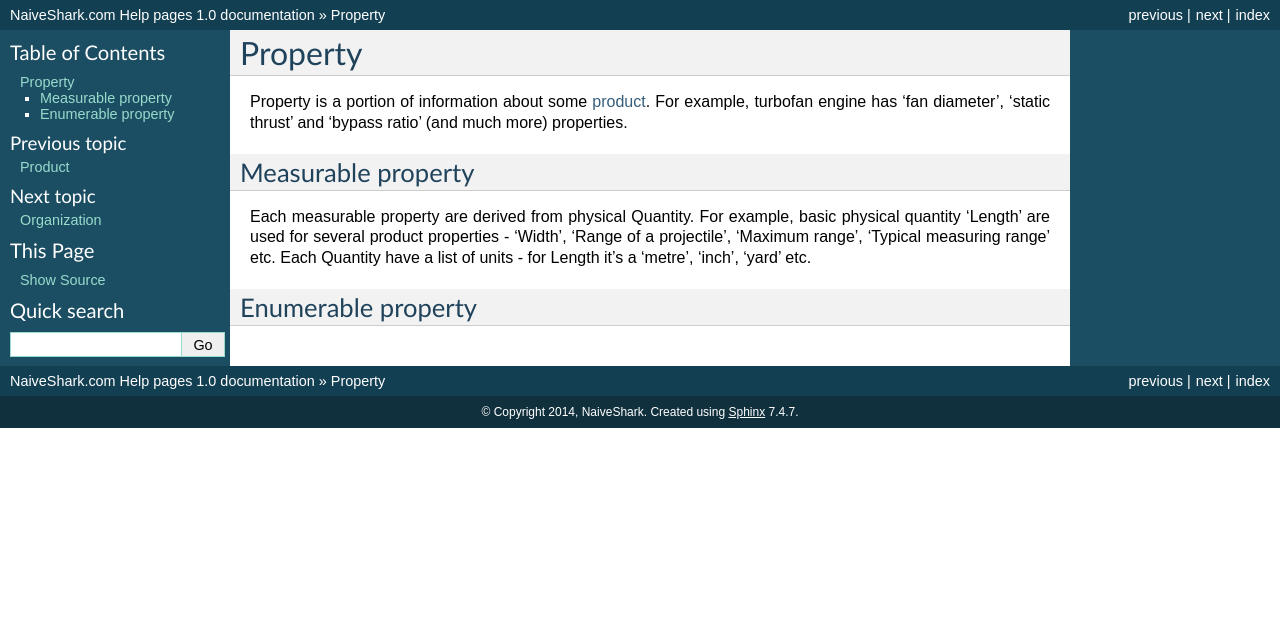
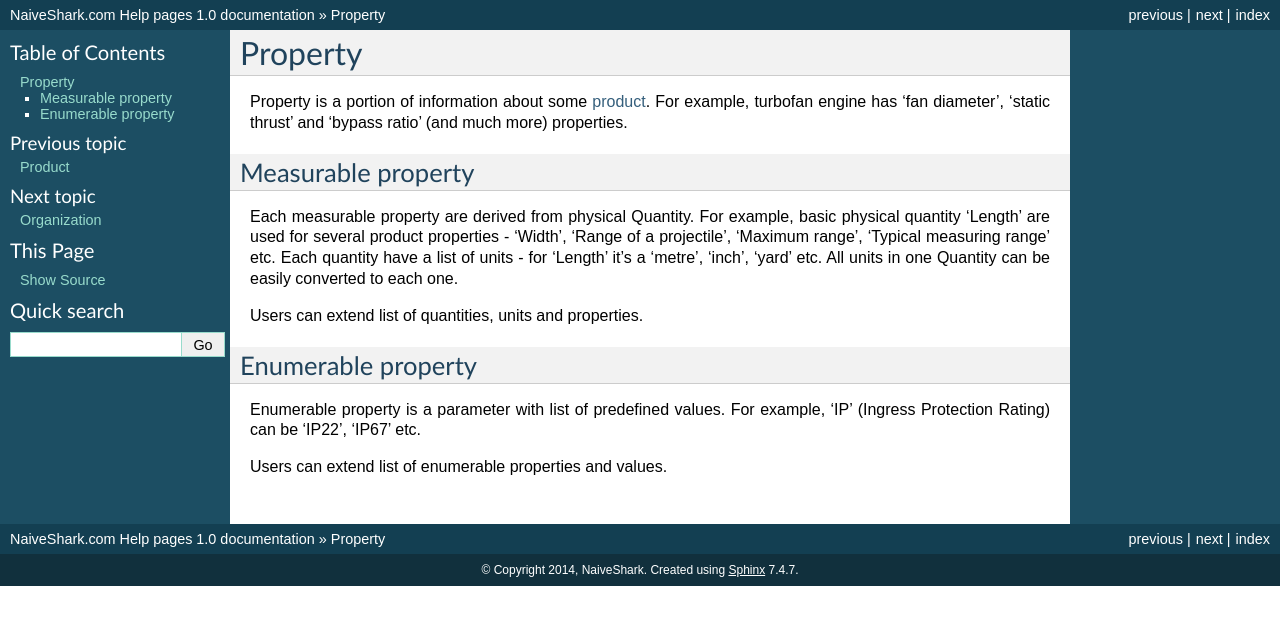
Before and after one commit to NaiveShark/NaiveSharkComDoc, a Sphinx documentation site: the page built from docs/property.rst, in a window 1280 px wide. Shown: the top 625 px of the page. Built offline with Sphinx 7.4.7, drawn with Linux system fonts in a browser that asks for light colours.

Commit message:
свойства

```diff
--- a/docs/property.rst
+++ b/docs/property.rst
@@ -6,8 +6,14 @@
 Measurable property
 -------------------
 
-Each measurable property are derived from physical Quantity. For example, basic physical quantity 'Length' are used for several product properties - 'Width', 'Range of a projectile', 'Maximum range', 'Typical measuring range' etc. Each Quantity have a list of units - for Length it's a 'metre', 'inch', 'yard' etc.
+Each measurable property are derived from physical Quantity. For example, basic physical quantity 'Length' are used for several product properties - 'Width', 'Range of a projectile', 'Maximum range', 'Typical measuring range' etc. Each quantity have a list of units - for 'Length' it's a 'metre', 'inch', 'yard' etc. All units in one Quantity can be easily converted to each one.
+
+Users can extend list of quantities, units and properties.
 
 
 Enumerable property
 -------------------
+
+Enumerable property is a parameter with list of predefined values. For example, 'IP' (Ingress Protection Rating) can be 'IP22', 'IP67' etc.
+
+Users can extend list of enumerable properties and values.
```
